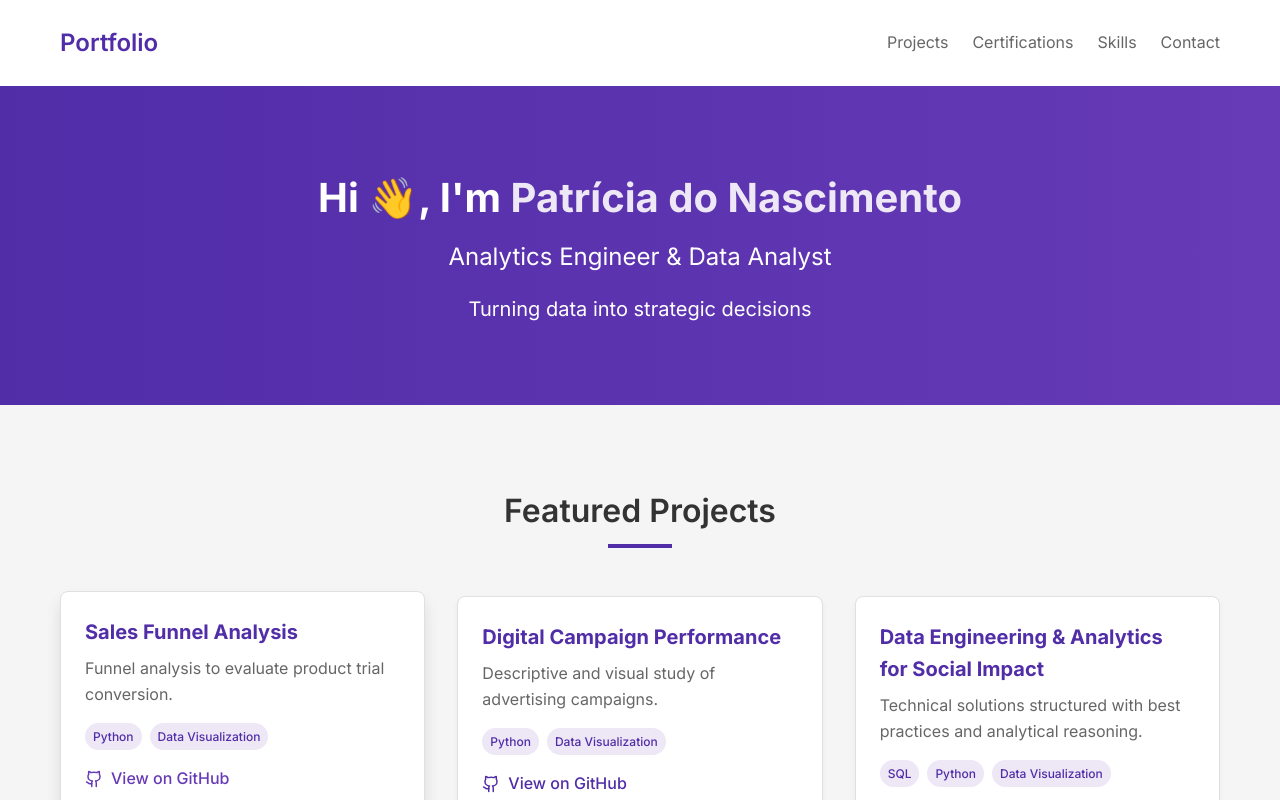
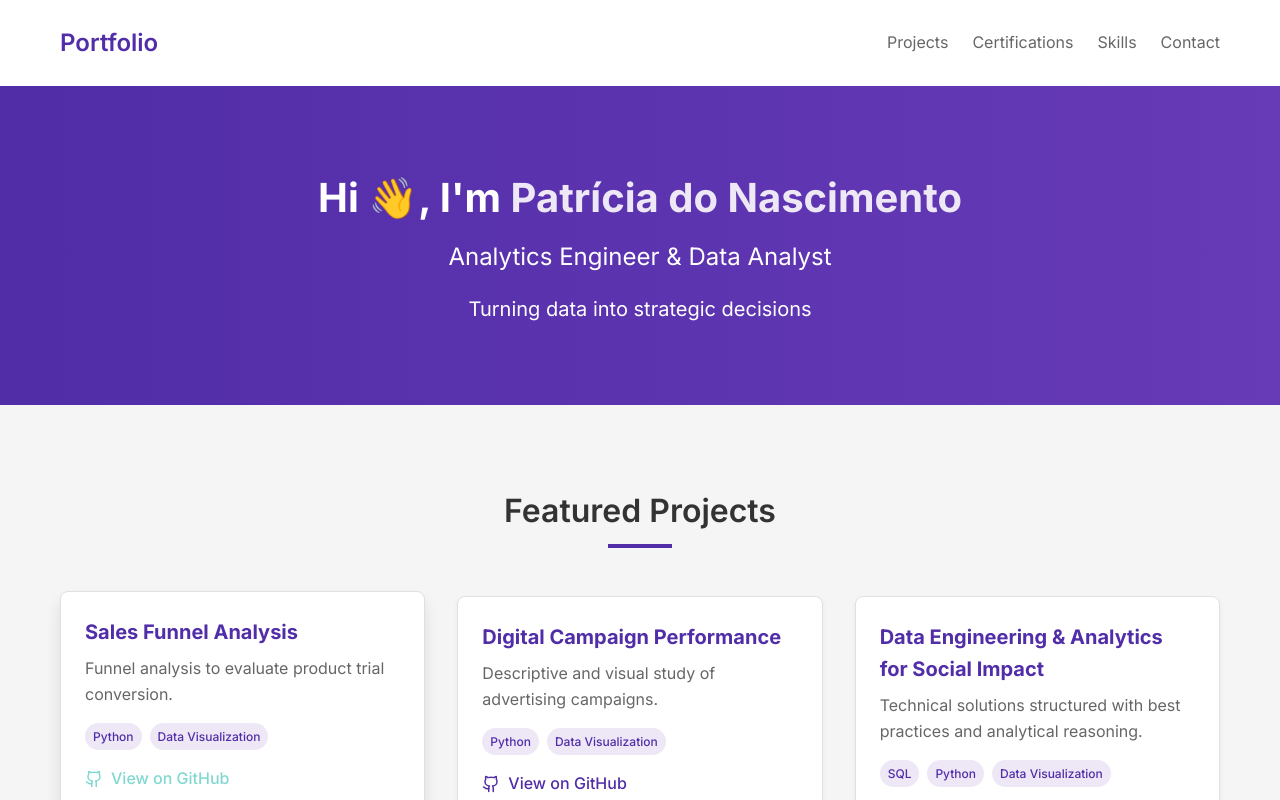
Before and after one commit to pathilink/pathilink.github.io, a plain HTML site: page index.html in a window 1280 px wide. In both pictures the pointer is over the link 157 px from the left and 784 px from the top of the page. Shown: the top 800 px of the page. Drawn offline with Linux system fonts and the light colour scheme.

Commit message:
add github link hover

```diff
--- a/style.css
+++ b/style.css
@@ -157,6 +157,10 @@ ul {
     margin-bottom: 1rem;
 }
 
+.project-card a:hover {
+    color: var(--tiffany);
+}
+
 .tags {
     display: flex;
     flex-wrap: wrap;
@@ -179,10 +183,6 @@ ul {
     color: var(--primary);
     font-weight: 500;
     transition: color 0.2s ease;
-}
-
-.github-link:hover {
-    color: var(--secondary);
 }
 
 .github-link svg {
```
